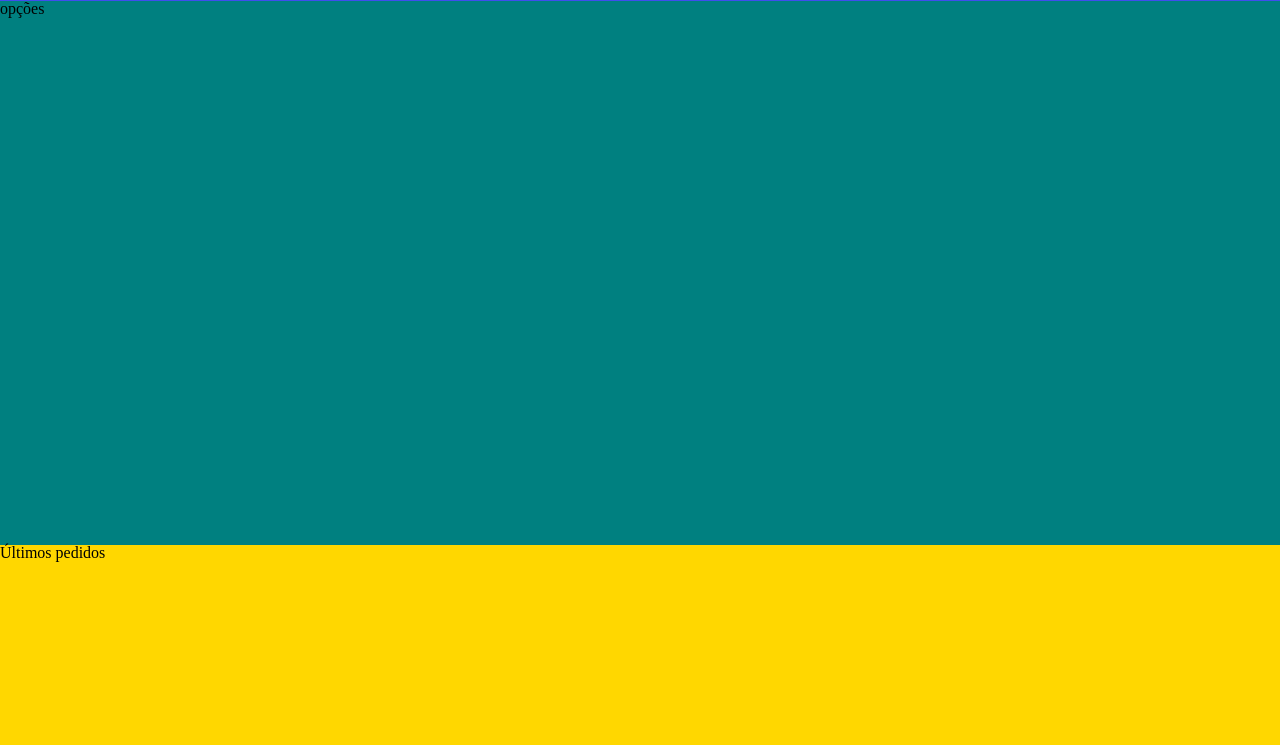
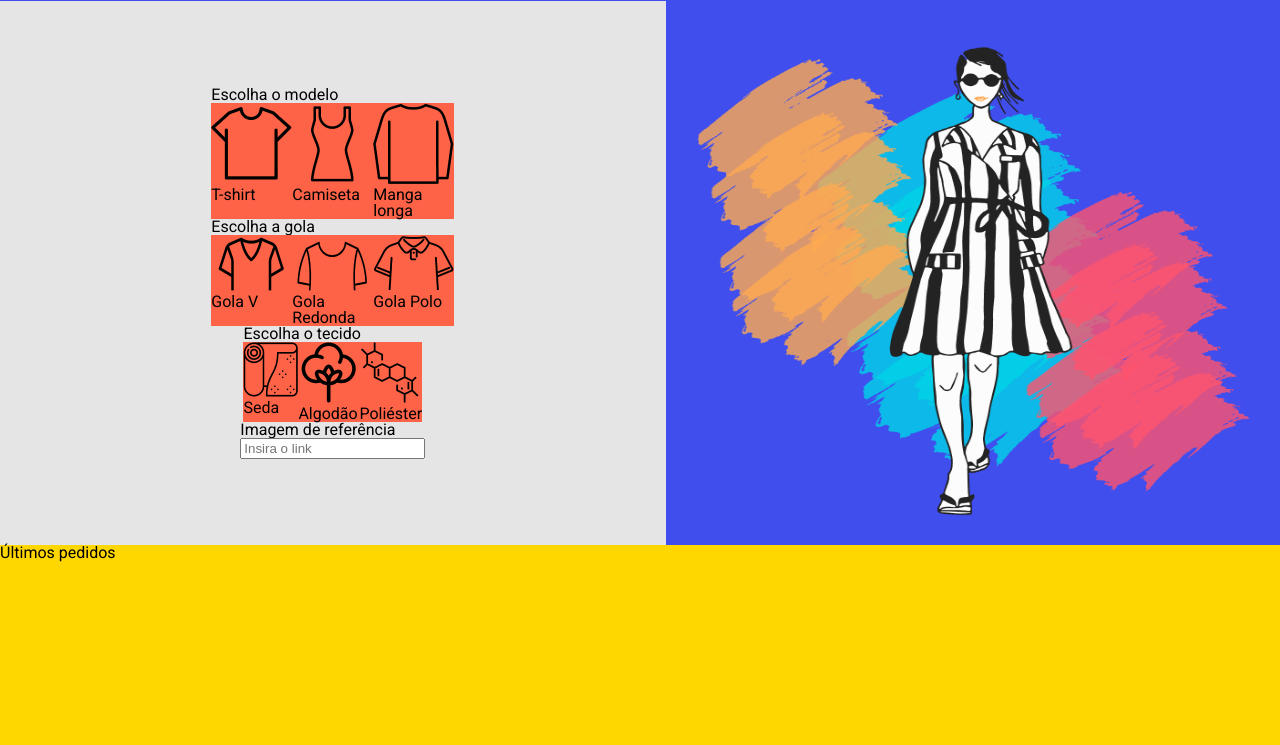
Before and after one commit to alantimb/projeto07_fashiondriven, a plain HTML site: page index.html in a window 1280 px wide. Shown: the part 55-800 px from the top of the page. Drawn offline with nearby package versions, Linux system fonts and the light colour scheme; a web font is replaced by a local one.

Commit message:
Divisão da página realizada e início da estruturação do menu de montagem da blusa

```diff
--- a/css/style.css
+++ b/css/style.css
@@ -1,5 +1,10 @@
 body {
-    background-color: teal;
+    background-color: red;
+    font-family: "Roboto", sans-serif;
+}
+
+* {
+    box-sizing: border-box;
 }
 
 header {
@@ -7,10 +12,6 @@ header {
     height: 7vh;
     background-color: #404eed;
 
-    /* font-family: 'New Rocker', cursive;
-    font-weight: 400;
-    font-size: 32px;
-    color: #fcfcfc; */
     display: flex;
     align-items: center;
 
@@ -28,7 +29,51 @@ header>img {
 main {
     margin-top: 7vh;
     margin-bottom: 25vh;
+    background-color: yellowgreen;
+    height: 68vh;
+    width: 100vw;
+
+    display: flex;
+
 }
+
+main .ilustracao {
+    width: 48vw;
+    height: 100%;
+    background-color: #404eed;
+
+    display: flex;
+    align-items: center;
+    justify-content: center;
+}
+
+main .ilustracao>img {
+    width: 90%;
+    height: 90%;
+}
+
+main .menu-opcoes {
+    width: 52vw;
+    height: 100%;
+    background-color: #e5e5e5;
+    padding: 2% 20%;
+
+    display: flex;
+    flex-direction: column;
+    justify-content: center;
+    align-items: center;
+}
+
+main .menu-opcoes .opcoes {
+    display: flex;
+}
+
+main .menu-opcoes .opcoes .opcao {
+    background-color: tomato;
+    /* inserir aqui opções de margem/distanciamento
+    e arredondamento da borda, além de alteração da cor do fundo */
+}
+
 
 footer {
     width: 100%;
--- a/index.html
+++ b/index.html
@@ -17,15 +17,87 @@
 
     <title>Fashion Driven</title>
 </head>
+<!-- onload="perguntaNome()" -->
 
 <body>
+    <!-- Cabeçalho concluído -->
     <header>
         <img src="./FashionDriven/Logo.png" alt="Logo da FashionDriven">
     </header>
 
-    <main>opções</main>
+    <main>
+        <div class="menu-opcoes">
+            <div class="modelos">
+                <h1>Escolha o modelo</h1>
+                <div class="opcoes">
+                    <div class="opcao">
+                        <img src="./FashionDriven/tshirt.png" alt="Modelo de t-shirt">
+                        <h2>T-shirt</h2>
+                    </div>
+                    <div class="opcao">
+                        <img src="./FashionDriven/Camiseta.png" alt="Modelo de camiseta">
+                        <h2>Camiseta</h2>
+                    </div>
+                    <div class="opcao">
+                        <img src="./FashionDriven/Mangalonga.png" alt="Modelo de camisa de manga longa">
+                        <h2>Manga longa</h2>
+                    </div>
+                </div>
+            </div>
 
-    <footer>Últimos pedidos</footer>
+            <div class="golas">
+                <h1>Escolha a gola</h1>
+                <div class="opcoes">
+                    <div class="opcao">
+                        <img src="./FashionDriven/GolaV.png" alt="Modelo de camisa de gola v">
+                        <h2>Gola V</h2>
+                    </div>
+                    <div class="opcao">
+                        <img src="./FashionDriven/GolaRedonda.png" alt="Modelo de camisa de gola redonda">
+                        <h2>Gola Redonda</h2>
+                    </div>
+                    <div class="opcao">
+                        <img src="./FashionDriven/GolaPolo.png" alt="Modelo de camisa de gola polo">
+                        <h2>Gola Polo</h2>
+                    </div>
+                </div>
+            </div>
+
+            <div class="tecidos">
+                <h1>Escolha o tecido</h1>
+                <div class="opcoes">
+                    <div class="opcao">
+                        <img src="./FashionDriven/Seda.png" alt="Tecido de seda">
+                        <h2>Seda</h2>
+                    </div>
+                    <div class="opcao">
+                        <img src="./FashionDriven/Algodão.png" alt="Tecido de algodão">
+                        <h2>Algodão</h2>
+                    </div>
+                    <div class="opcao">
+                        <img src="./FashionDriven/Poliester.png" alt="Tecido de poliéster">
+                        <h2>Poliéster</h2>
+                    </div>
+                </div>
+            </div>
+
+            <div class="img-referencia">
+                <h1>Imagem de referência</h1>
+                <input type="text" placeholder="Insira o link">
+            </div>
+        </div>
+
+        <div class="ilustracao">
+            <img src="./FashionDriven/ilustração.png" alt="Ilustração de uma modelo com cores ao fundo">
+        </div>
+    </main>
+
+    <footer>
+        <h1>Últimos pedidos</h1>
+    </footer>
+
+    <script src="https://cdn.jsdelivr.net/npm/axios/dist/axios.min.js"></script>
+    <script src="./script.js"></script>
 </body>
 
 </html>
--- a/script.js
+++ b/script.js
@@ -0,0 +1,6 @@
+let nome;
+
+function perguntaNome() {
+    nome = prompt("Digite aqui seu nome:");
+    alert(`Olá, ${nome}`);
+}
```
